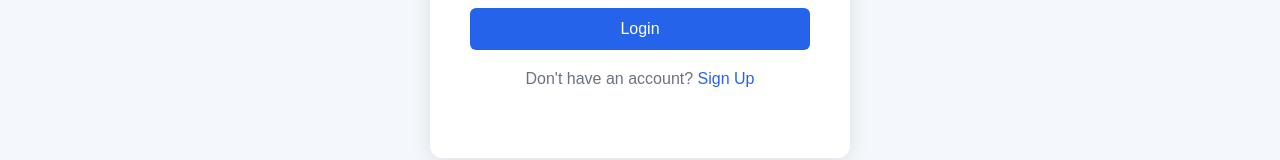
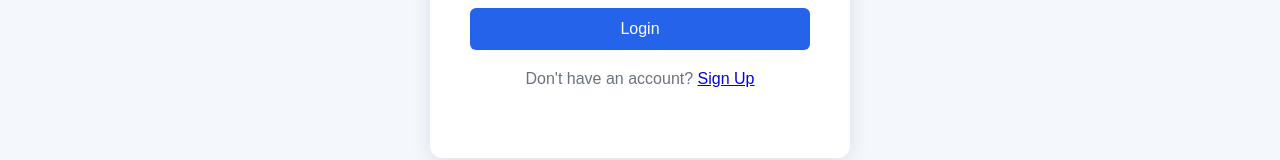
Before and after one commit to prathap576/event-management-system, a React app in the folder frontend/: page /login in a window 1280 px wide. Shown: the part 505-665 px from the top of the page. Built offline with nearby package versions, Linux system fonts and the light colour scheme; the HTML template or start-up script is replaced by a standard one.

Commit message:
update login page

```diff
--- a/frontend/src/pages/Login.jsx
+++ b/frontend/src/pages/Login.jsx
@@ -1,5 +1,5 @@
 import "./Login.css";
-
+import {Link} from "react-router-dom";
 function Login() {
   return (
     <div className="login-page">
@@ -30,7 +30,7 @@
         </form>
 
         <p className="signup-text">
-          Don't have an account? <span>Sign Up</span>
+          Don't have an account? <Link to="/signup">Sign Up</Link>
         </p>
       </div>
     </div>
```
